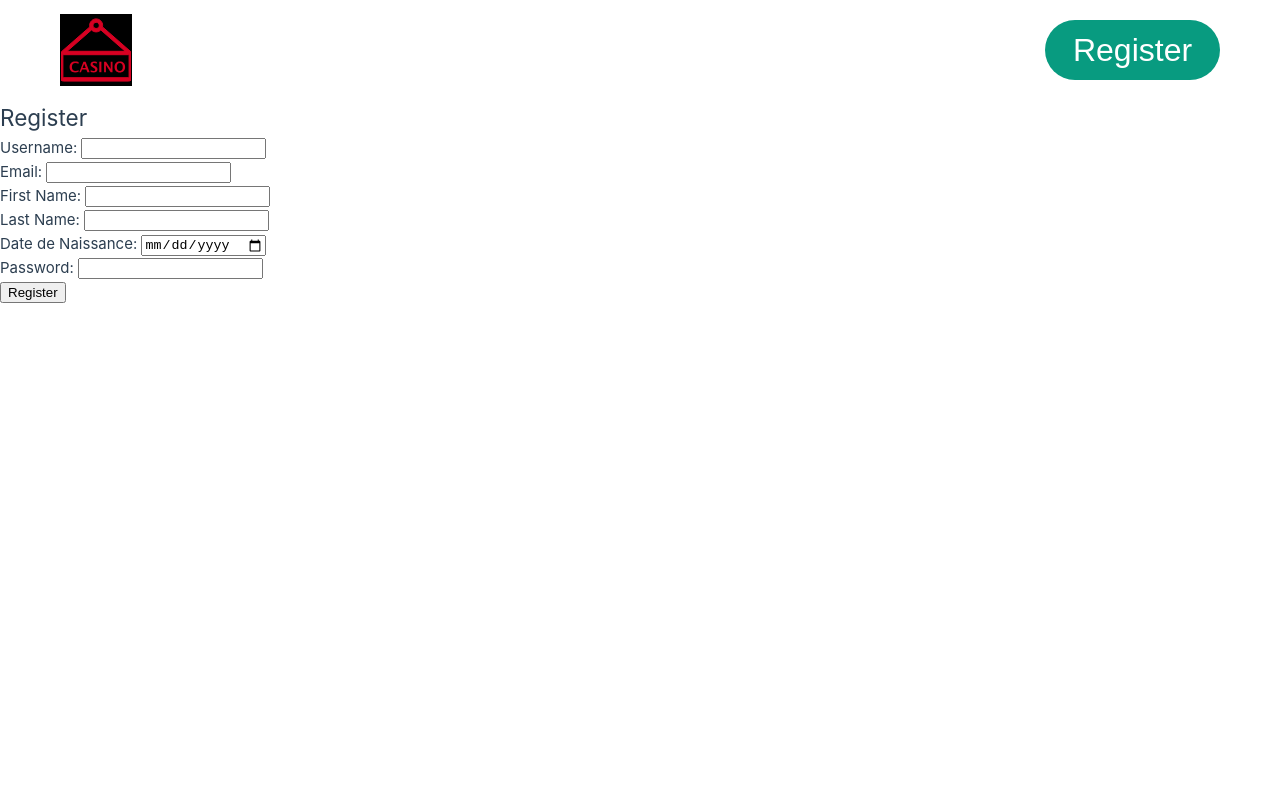
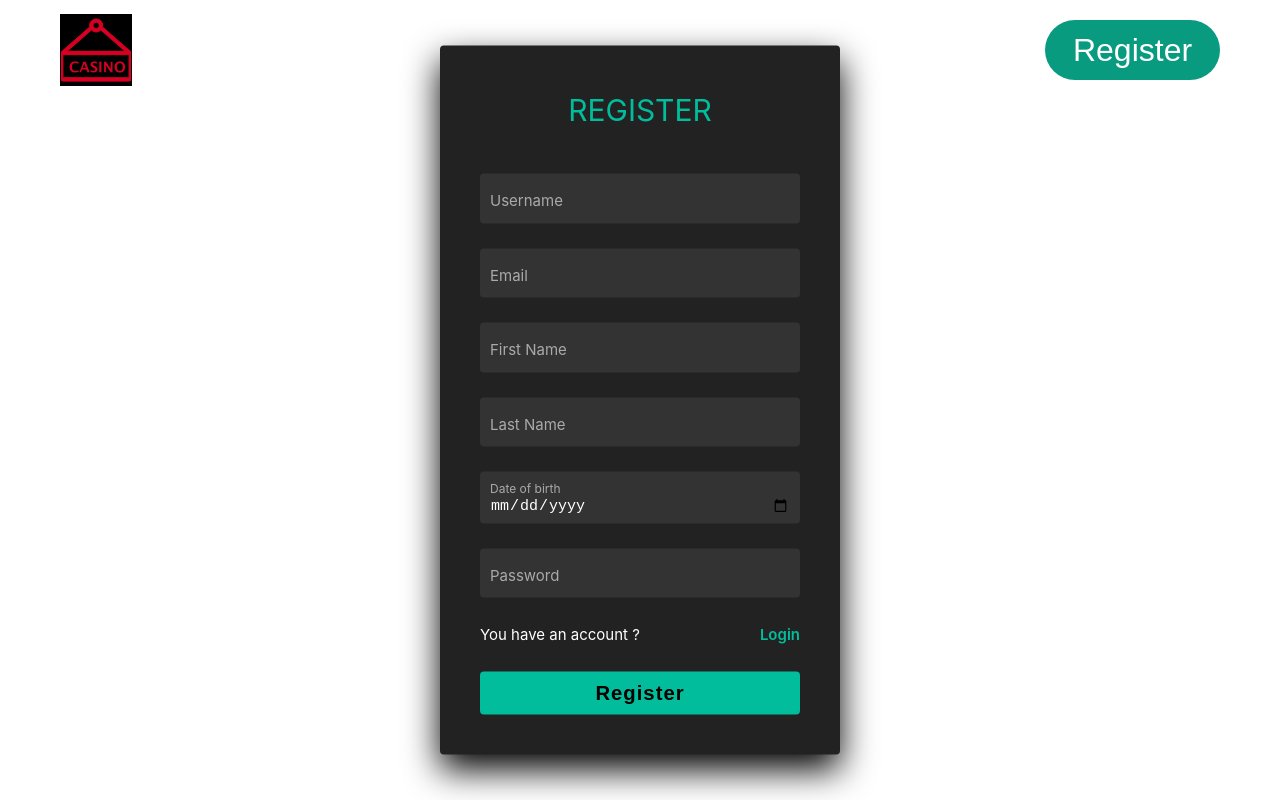
Before and after one commit to LoisMorvan/River-Rodeo, a Vue app: page /login in a window 1280 px wide. Both pictures are taken after a click on the button "Register". Built offline with nearby package versions, Linux system fonts and the light colour scheme; a web font is replaced by a local one.

Commit message:
feat: Visuel des formulaires d'authentifications

```diff
--- a/src/components/Authentication/LoginComponent.vue
+++ b/src/components/Authentication/LoginComponent.vue
@@ -1,5 +1,6 @@
 <template>
-  <div>
+  <div class="login">
+    <div class="content">
       <div v-if="showSuccessMessage && !loginAttempted" class="success-message">
         You have registered successfully! Please log in.
       </div>
@@ -7,19 +8,22 @@
         {{ errorMessage }}
       </div>
       <h2>Login</h2>
-    <form @submit.prevent="login">
-      <label>
-        Username:
-        <input v-model="username" type="text" required />
-      </label>
-      <br />
-      <label>
-        Password:
-        <input v-model="password" type="password" required />
-      </label>
-      <br />
-      <button type="submit">Login</button>
+      <form class="form-login" @submit.prevent="login">
+        <div class="inputBox">
+          <input v-model="username" type="text" required /> <i>Username</i>
+        </div>
+        <div class="inputBox">
+          <input v-model="password" type="password" required /> <i>Password</i>
+        </div>
+        <div class="links">
+          <a href="#">Forgot Password</a>
+          <a @click="goToRegister" href="#">Register</a>
+        </div>
+        <div class="inputBox">
+          <input type="submit" value="Login">
+        </div>
       </form>
+    </div>
   </div>
 </template>
 <script>
@@ -60,6 +64,9 @@ export default {
         this.errorMessage = 'Invalid username or password.';
       }
     },
+    goToRegister() {
+      this.$router.push('/register');
+    },
   },
 };
 </script>
@@ -80,4 +87,123 @@ export default {
   text-align: center;
   margin-bottom: 10px;
 }
+
+.login {
+  position: absolute;
+  top: 50%;
+  left: 50%;
+  transform: translate(-50%, -50%);
+  width: 400px;
+  background: #222;
+  z-index: 1000;
+  display: flex;
+  justify-content: center;
+  align-items: center;
+  padding: 40px;
+  border-radius: 4px;
+  box-shadow: 0 15px 35px rgba(0, 0, 0, 9);
+}
+
+.login .content {
+  position: relative;
+  width: 100%;
+  display: flex;
+  justify-content: center;
+  align-items: center;
+  flex-direction: column;
+  gap: 40px;
+}
+
+.login .content h2 {
+  font-size: 2em;
+  color: #02BD9C;
+  text-transform: uppercase;
+}
+
+.login .content .form-login {
+  width: 100%;
+  display: flex;
+  flex-direction: column;
+  gap: 25px;
+}
+
+.login .content .form-login .inputBox {
+  position: relative;
+  width: 100%;
+}
+
+.login .content .form-login .inputBox input {
+  position: relative;
+  width: 100%;
+  background: #333;
+  border: none;
+  outline: none;
+  padding: 25px 10px 7.5px;
+  border-radius: 4px;
+  color: #fff;
+  font-weight: 500;
+  font-size: 1em;
+}
+
+.login .content .form-login .inputBox i {
+  position: absolute;
+  left: 0;
+  padding: 15px 10px;
+  font-style: normal;
+  color: #aaa;
+  transition: 0.5s;
+  pointer-events: none;
+}
+
+.login .content .form-login .inputBox input:focus~i,
+.login .content .form-login .inputBox input:valid~i {
+  transform: translateY(-7.5px);
+  font-size: 0.8em;
+  color: #fff;
+}
+
+.login .content .form-login .links {
+  position: relative;
+  width: 100%;
+  display: flex;
+  justify-content: space-between;
+}
+
+.login .content .form-login .links a {
+  color: #fff;
+  text-decoration: none;
+}
+
+.login .content .form-login .links a:nth-child(2) {
+  color: #02BD9C;
+  font-weight: 600;
+}
+
+.login .content .form-login .inputBox input[type="submit"] {
+  padding: 10px;
+  background: #02BD9C;
+  color: #000;
+  font-weight: 600;
+  font-size: 1.35em;
+  letter-spacing: 0.05em;
+  cursor: pointer;
+}
+
+input[type="submit"]:active {
+  opacity: 0.6;
+}
+
+@media (max-width: 900px) {
+  span {
+    width: calc(10vw - 2px);
+    height: calc(10vw - 2px);
+  }
+}
+
+@media (max-width: 600px) {
+  span {
+    width: calc(20vw - 2px);
+    height: calc(20vw - 2px);
+  }
+}
 </style>
--- a/src/components/Authentication/RegisterComponent.vue
+++ b/src/components/Authentication/RegisterComponent.vue
@@ -1,42 +1,40 @@
 <template>
-  <div>
-    <div v-if="showErrorMessage" class="error-message">
-      {{ errorMessage }}
+  <div class="register">
+    <div class="content">
+      <div v-if="showErrorMessage" class="error-message">
+        {{ errorMessage }}
+      </div>
+      <h2>Register</h2>
+      <form class="form-register" @submit.prevent="register">
+        <div class="inputBox">
+          <input v-model="username" type="text" required /> <i>Username</i>
+        </div>
+        <div class="inputBox">
+          <input v-model="email" type="email" required /> <i>Email</i>
+        </div>
+
+        <div class="inputBox">
+          <input v-model="first_name" type="text" required /> <i>First Name</i>
+        </div>
+        <div class="inputBox">
+          <input v-model="last_name" type="text" required /> <i>Last Name</i>
+        </div>
+        <div class="inputBox date">
+          <input v-model="date_de_naissance" type="date" required /> <i>Date of birth</i>
+        </div>
+
+        <div class="inputBox">
+          <input v-model="password" type="password" required /> <i>Password</i>
+        </div>
+        <div class="links">
+          <p>You have an account ?</p>
+          <a @click="goToLogin" href="#">Login</a>
+        </div>
+        <div class="inputBox">
+          <input type="submit" value="Register">
+        </div>
+      </form>
     </div>
-    <h2>Register</h2>
-    <form @submit.prevent="register">
-      <label>
-        Username:
-        <input v-model="username" type="text" required />
-      </label>
-      <br />
-      <label>
-        Email:
-        <input v-model="email" type="email" required />
-      </label>
-      <br />
-      <label>
-        First Name:
-        <input v-model="first_name" type="text" required />
-      </label>
-      <br />
-      <label>
-        Last Name:
-        <input v-model="last_name" type="text" required />
-      </label>
-      <br />
-      <label>
-        Date de Naissance:
-        <input v-model="date_de_naissance" type="date" required />
-      </label>
-      <br />
-      <label>
-        Password:
-        <input v-model="password" type="password" required />
-      </label>
-      <br />
-      <button type="submit">Register</button>
-    </form>
   </div>
 </template>
 
@@ -100,6 +98,9 @@ export default {
         return false;
       }
     },
+    goToLogin() {
+      this.$router.push('/login');
+    },
   },
 };
 </script>
@@ -112,4 +113,128 @@ export default {
   text-align: center;
   margin-bottom: 10px;
 }
+
+.register {
+  position: absolute;
+  top: 50%;
+  left: 50%;
+  transform: translate(-50%, -50%);
+  width: 400px;
+  background: #222;
+  z-index: 1000;
+  display: flex;
+  justify-content: center;
+  align-items: center;
+  padding: 40px;
+  border-radius: 4px;
+  box-shadow: 0 15px 35px rgba(0, 0, 0, 9);
+}
+
+.register .content {
+  position: relative;
+  width: 100%;
+  display: flex;
+  justify-content: center;
+  align-items: center;
+  flex-direction: column;
+  gap: 40px;
+}
+
+.register .content h2 {
+  font-size: 2em;
+  color: #02BD9C;
+  text-transform: uppercase;
+}
+
+.register .content .form-register {
+  width: 100%;
+  display: flex;
+  flex-direction: column;
+  gap: 25px;
+}
+
+.register .content .form-register .inputBox {
+  position: relative;
+  width: 100%;
+}
+
+.register .content .form-register .inputBox input {
+  position: relative;
+  width: 100%;
+  background: #333;
+  border: none;
+  outline: none;
+  padding: 25px 10px 7.5px;
+  border-radius: 4px;
+  color: #fff;
+  font-weight: 500;
+  font-size: 1em;
+}
+
+.register .content .form-register .inputBox i {
+  position: absolute;
+  left: 0;
+  padding: 15px 10px;
+  font-style: normal;
+  color: #aaa;
+  transition: 0.5s;
+  pointer-events: none;
+}
+
+.register .content .form-register .inputBox.date i {
+  transform: translateY(-7.5px);
+  font-size: 0.8em;
+}
+
+.register .content .form-register .inputBox input:focus~i,
+.register .content .form-register .inputBox input:valid~i {
+  transform: translateY(-7.5px);
+  font-size: 0.8em;
+  color: #fff;
+}
+
+.register .content .form-register .links {
+  position: relative;
+  width: 100%;
+  display: flex;
+  justify-content: space-between;
+}
+
+.register .content .form-register .links p {
+  color: #fff;
+}
+
+.register .content .form-register .links a {
+  color: #02BD9C;
+  font-weight: 600;
+  text-decoration: none;
+}
+
+.register .content .form-register .inputBox input[type="submit"] {
+  padding: 10px;
+  background: #02BD9C;
+  color: #000;
+  font-weight: 600;
+  font-size: 1.35em;
+  letter-spacing: 0.05em;
+  cursor: pointer;
+}
+
+input[type="submit"]:active {
+  opacity: 0.6;
+}
+
+@media (max-width: 900px) {
+  span {
+    width: calc(10vw - 2px);
+    height: calc(10vw - 2px);
+  }
+}
+
+@media (max-width: 600px) {
+  span {
+    width: calc(20vw - 2px);
+    height: calc(20vw - 2px);
+  }
+}
 </style>
```
Lines whose indentation alone changed are shown as unchanged.
